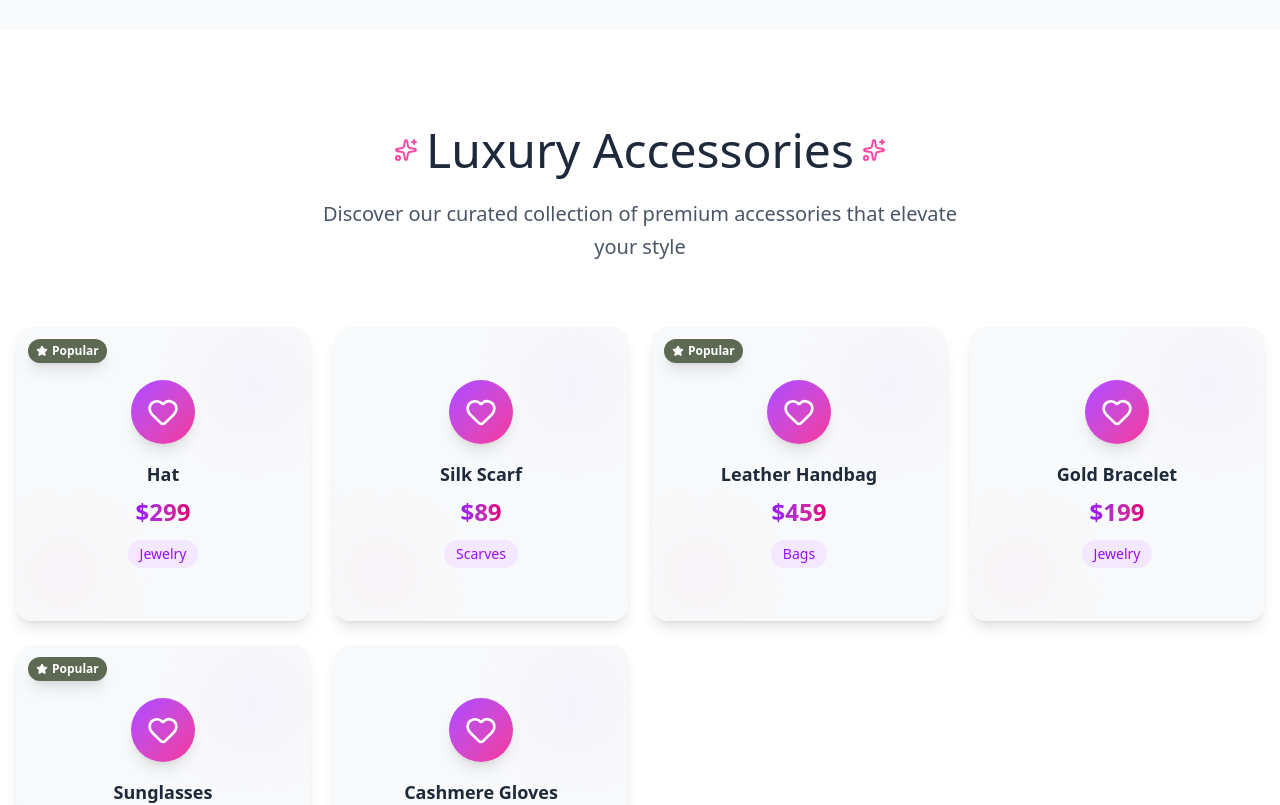
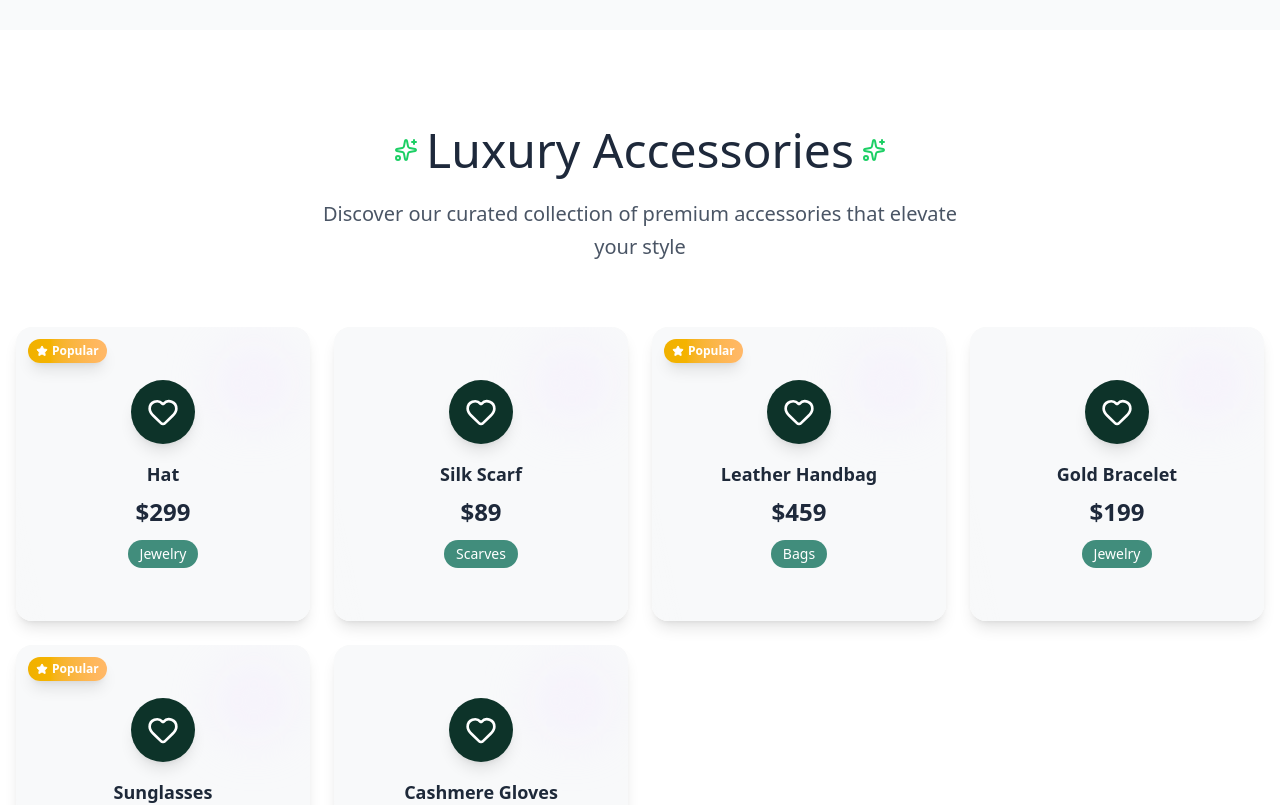
Before and after one commit to ayekyiphyu/noah-city, a Next.js app: page / in a window 1280 px wide. Shown: the part 2600-3405 px from the top of the page. Built offline with nearby package versions, Linux system fonts and the light colour scheme.

Commit message:
fix:to the accessories page UI gradient color and other stylesheet code

```diff
--- a/features/accessories/accessoriesPage.tsx
+++ b/features/accessories/accessoriesPage.tsx
@@ -22,11 +22,11 @@ export default function AccessoriesPage() {
                 <div className="text-center mb-16 relative">
 
                     <div className="flex items-center justify-center gap-2 mb-6 mt-8">
-                        <Sparkles className="w-6 h-6 text-pink-500 animate-pulse" />
+                        <Sparkles className="w-6 h-6 text-green-500 animate-pulse" />
                         <h2 className="text-4xl md:text-5xl font-light">
                             Luxury Accessories
                         </h2>
-                        <Sparkles className="w-6 h-6 text-pink-500 animate-pulse" />
+                        <Sparkles className="w-6 h-6 text-green-500 animate-pulse" />
                     </div>
                     <p className="text-xl text-gray-600 mb-8 max-w-2xl mx-auto leading-relaxed">
                         Discover our curated collection of premium accessories that elevate your style
@@ -49,14 +49,14 @@ export default function AccessoriesPage() {
                                 {/* Animated Background Pattern */}
                                 <div className="absolute inset-0 bg-gray-100/30 group-hover:bg-gray-200/50 transition-all duration-500">
                                     <div className="absolute top-4 right-4 w-20 h-20 bg-purple-100/40 rounded-full blur-xl group-hover:scale-150 transition-transform duration-700"></div>
-                                    <div className="absolute bottom-4 left-4 w-16 h-16 bg-pink-100/40 rounded-full blur-xl group-hover:scale-150 transition-transform duration-700 delay-100"></div>
+                                    <div className="absolute bottom-4 left-4 w-16 h-16 common/40 rounded-full blur-xl group-hover:scale-150 transition-transform duration-700 delay-100"></div>
                                 </div>
 
                                 {/* Content */}
                                 <div className="relative w-full h-full flex flex-col items-center justify-center p-6">
                                     {/* Main Icon */}
                                     <div className="mb-4 transform group-hover:scale-110 transition-transform duration-300">
-                                        <div className="w-16 h-16 bg-gradient-to-br from-purple-500 to-pink-500 rounded-full flex items-center justify-center shadow-lg">
+                                        <div className="w-16 h-16 bg-gradient-to-br  tertiary rounded-full flex items-center justify-center shadow-lg">
                                             <Heart className="w-8 h-8 text-white group-hover:animate-pulse" />
                                         </div>
                                     </div>
@@ -67,19 +67,19 @@ export default function AccessoriesPage() {
                                     </h3>
 
                                     {/* Price */}
-                                    <p className="text-2xl font-bold bg-gradient-to-r from-purple-600 to-pink-600 bg-clip-text text-transparent mb-3">
+                                    <p className="text-2xl font-bold black bg-clip-text mb-3">
                                         {item.price}
                                     </p>
 
                                     {/* Category Badge */}
-                                    <span className="px-3 py-1 bg-purple-100 text-purple-600 rounded-full text-sm font-medium">
+                                    <span className="px-3 py-1 common text-white rounded-full text-sm font-medium">
                                         {item.category}
                                     </span>
                                 </div>
 
                                 {/* Popular Badge */}
                                 {item.popular && (
-                                    <div className="absolute top-3 left-3 bg-gradient-to-r secondary primary text-white px-2 py-1 rounded-full text-xs font-bold flex items-center gap-1 shadow-lg">
+                                    <div className="absolute top-3 left-3 bg-gradient-to-r from-yellow-500 to-orange-300 text-white px-2 py-1 rounded-full text-xs font-bold flex items-center gap-1 shadow-lg">
                                         <Star className="w-3 h-3 fill-current" />
                                         Popular
                                     </div>
@@ -91,7 +91,7 @@ export default function AccessoriesPage() {
                                     <button className="w-12 h-12 bg-white/90 backdrop-blur-sm rounded-full flex items-center justify-center hover:bg-white transition-all duration-300 transform hover:scale-110 shadow-lg">
                                         <Eye className="w-5 h-5 text-gray-700" />
                                     </button>
-                                    <button className="w-12 h-12 bg-gradient-to-r from-purple-500 to-pink-500 rounded-full flex items-center justify-center hover:from-purple-600 hover:to-pink-600 transition-all duration-300 transform hover:scale-110 shadow-lg">
+                                    <button className="w-12 h-12 bg-gradient-to-r tertiary rounded-full flex items-center justify-center hover:from-purple-600 hover:to-pink-600 transition-all duration-300 transform hover:scale-110 shadow-lg">
                                         <ShoppingBag className="w-5 h-5 text-white" />
                                     </button>
                                     <button className="w-12 h-12 bg-white/90 backdrop-blur-sm rounded-full flex items-center justify-center hover:bg-white transition-all duration-300 transform hover:scale-110 shadow-lg">
```
